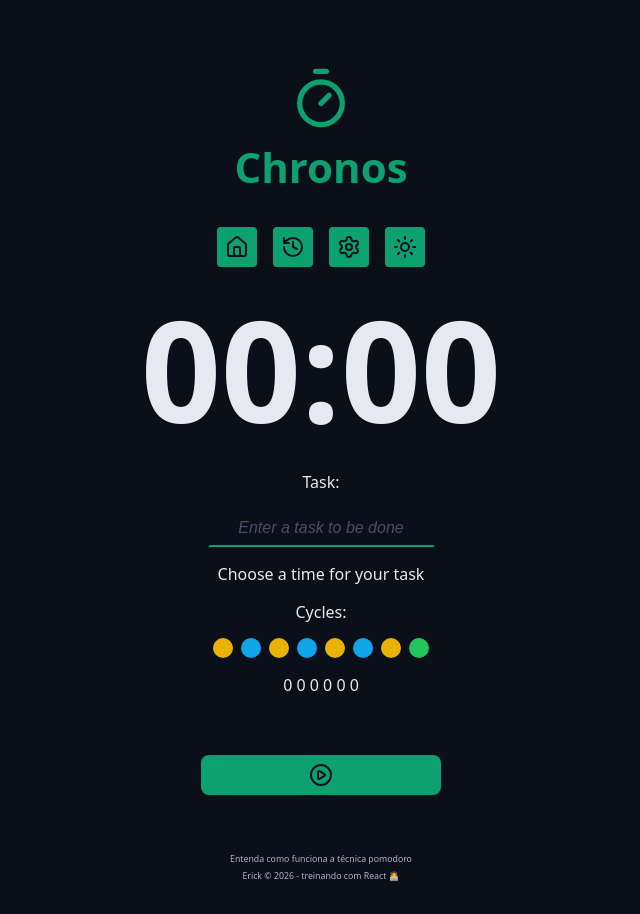
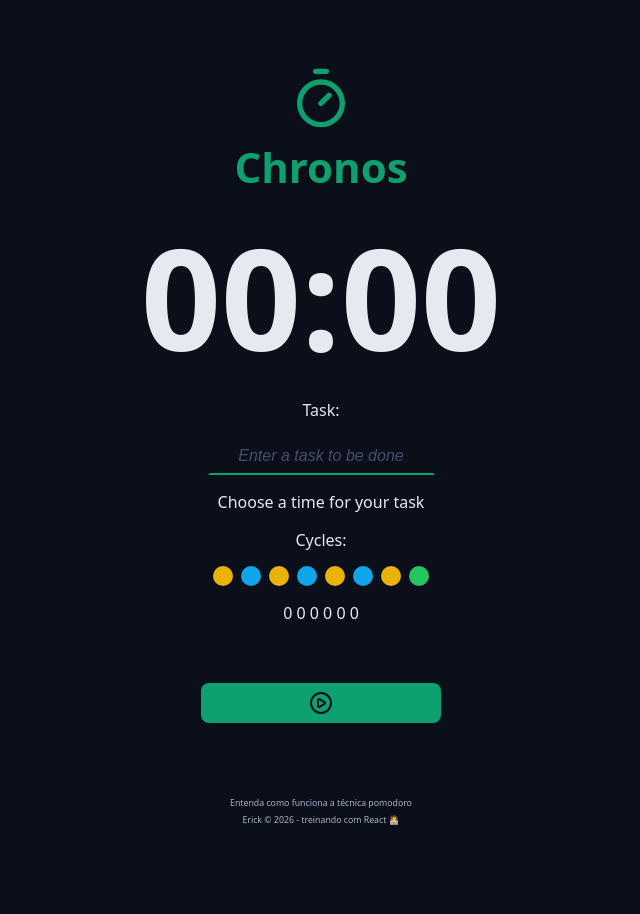
Before and after one commit to ErickRGuimaraes/chronos-pomodoro, a React (Vite) app: page / in a window 1280 px wide. Shown: the whole page, without its empty margins (319-959 px from the left). After the commit the page ends 858 px from the top, so only its background shows below. Built offline with nearby package versions, Linux system fonts and the light colour scheme.

Commit message:
feat: create home and main template

```diff
--- a/src/App.tsx
+++ b/src/App.tsx
@@ -1,61 +1,8 @@
+import { Home } from './pages/Home';
+
 import './styles/theme.css';
 import './styles/global.css';
-import { Container } from './components/Container';
-import { Menu } from './components/Menu';
-import { Logo } from './components/Logo';
-import { CountDown } from './components/CountDown';
-import { DefaultInput } from './components/DefaultInput';
-import { Cycles } from './components/Cycles';
-import { DefaultButton } from './components/DefaultButton';
-import { PlayCircleIcon } from 'lucide-react';
-import { Footer } from './components/Footer';
 
 export function App() {
-  return (
-    <>
-      <Container>
-        <Logo />
-      </Container>
-
-      <Container>
-        <Menu />
-      </Container>
-
-      <Container>
-        <CountDown />
-      </Container>
-
-      <Container>
-        <form className='form' action=''>
-          <div className='form-row'>
-            <DefaultInput
-              id='myInput'
-              type='text'
-              labelText='Task:'
-              placeholder='Enter a task to be done'
-            />
-          </div>
-          <div className='form-row'>
-            <p>Choose a time for your task </p>
-          </div>
-
-          <div className='form-row'>
-            <Cycles />
-          </div>
-
-          <div className='form-row'>
-            <p>0 0 0 0 0 0 </p>
-          </div>
-
-          <div className='form-row'>
-            <DefaultButton icon={<PlayCircleIcon />} color='green' />
-          </div>
-
-          <div className='form-row'>
-            <Footer />
-          </div>
-        </form>
-      </Container>
-    </>
-  );
+  return <Home />;
 }
--- /dev/null
+++ b/src/components/MainForm/index.tsx
@@ -0,0 +1,34 @@
+import { PlayCircleIcon } from 'lucide-react';
+import { Cycles } from '../Cycles';
+import { DefaultButton } from '../DefaultButton';
+import { DefaultInput } from '../DefaultInput';
+
+export function MainForm() {
+  return (
+    <form className='form' action=''>
+      <div className='form-row'>
+        <DefaultInput
+          id='myInput'
+          type='text'
+          labelText='Task:'
+          placeholder='Enter a task to be done'
+        />
+      </div>
+      <div className='form-row'>
+        <p>Choose a time for your task </p>
+      </div>
+
+      <div className='form-row'>
+        <Cycles />
+      </div>
+
+      <div className='form-row'>
+        <p>0 0 0 0 0 0 </p>
+      </div>
+
+      <div className='form-row'>
+        <DefaultButton icon={<PlayCircleIcon />} color='green' />
+      </div>
+    </form>
+  );
+}
--- /dev/null
+++ b/src/pages/Home/index.tsx
@@ -0,0 +1,17 @@
+import { MainTemplate } from '../../templates/MainTemplate';
+import { Container } from '../../components/Container';
+import { CountDown } from '../../components/CountDown';
+import { MainForm } from '../../components/MainForm';
+export function Home() {
+  return (
+    <MainTemplate>
+      <Container>
+        <CountDown />
+      </Container>
+
+      <Container>
+        <MainForm />
+      </Container>
+    </MainTemplate>
+  );
+}
--- /dev/null
+++ b/src/templates/MainTemplate/index.tsx
@@ -0,0 +1,22 @@
+import { Container } from '../../components/Container';
+import { Logo } from '../../components/Logo';
+import { Footer } from '../../components/Footer';
+
+type MainTemplateProps = {
+  children: React.ReactNode;
+};
+export function MainTemplate({ children }: MainTemplateProps) {
+  return (
+    <>
+      <Container>
+        <Logo />
+      </Container>
+
+      {children}
+
+      <Container>
+        <Footer />
+      </Container>
+    </>
+  );
+}
```
Also changed, not shown: src/pages/NotFound/index.tsx (added, +12 -0 lines).
